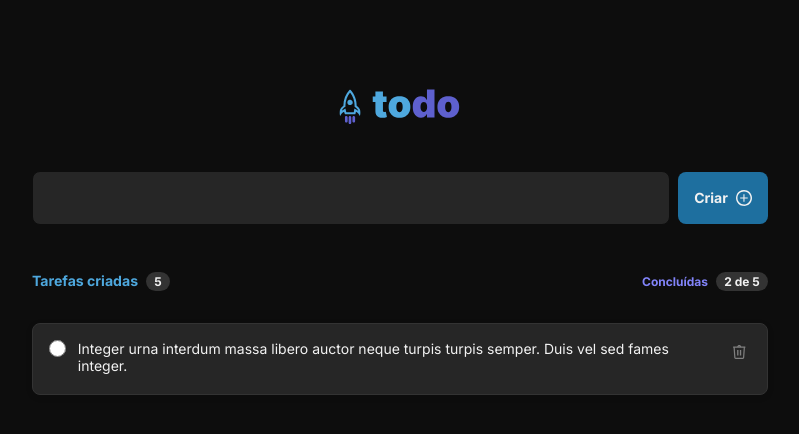
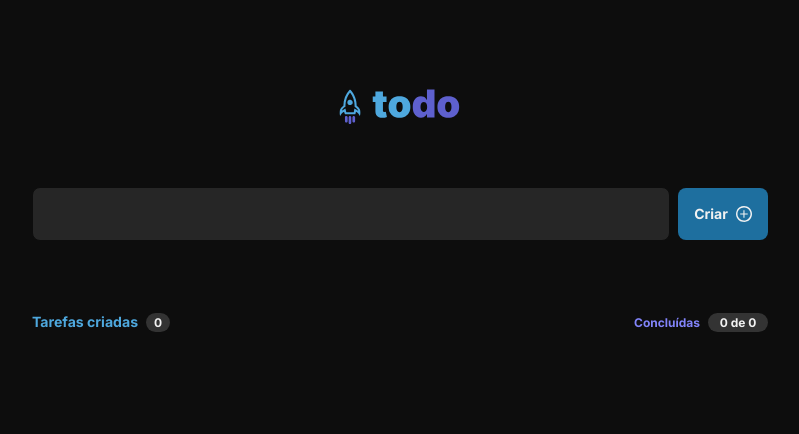
Before and after one commit to Renatonapoli/toDo, a React (Vite) app: page / in a window 1280 px wide. Shown: the top 434 px of the page, without its empty margins (240-1039 px from the left). Built offline with nearby package versions, Linux system fonts and the light colour scheme.

Commit message:
FeatÇ: Inserindo / Excluindo/ Contando / Riscando

```diff
--- a/src/App.module.css
+++ b/src/App.module.css
@@ -1,4 +1,7 @@
 main {
   display: flex;
   justify-content: center;
+  width: 100%;
+  height: 100%;
+  padding: 1rem;
 }
--- a/src/components/Lists/Lists.module.css
+++ b/src/components/Lists/Lists.module.css
@@ -48,7 +48,7 @@
   margin-left: 0.5rem;
   justify-content: center;
   background: var(--gray-400);
-  width: 3.25rem;
+  width: 3.75rem;
   height: 1.1875rem;
   padding: 0.13rem 0.5rem;
   border-radius: 999px;
@@ -59,11 +59,12 @@
 }
 
 section {
-  display: flex;
+  white-space: normal;
   background: var(--gray-500);
   width: 46rem;
   height: 72px;
   padding: 1rem;
+  margin-bottom: 1rem;
   border: 1px solid var(--gray-400);
   box-shadow: 0px 2px 8px rgba(0, 0, 0, 0.06);
   border-radius: 8px;
@@ -71,6 +72,7 @@ section {
 
 section ul {
   display: flex;
+  justify-content: space-between;
 }
 
 section input {
@@ -81,8 +83,13 @@ section input {
 }
 
 section p {
-  margin: 0 0.75rem;
+  margin-right: auto;
+  margin-left: 0.75rem;
   font-size: 0.875rem;
+}
+
+.completedTask {
+  text-decoration: line-through;
 }
 
 section img {
--- a/src/components/Lists/Lists.tsx
+++ b/src/components/Lists/Lists.tsx
@@ -1,32 +1,92 @@
+import { useState } from "react"
 import styles from "./Lists.module.css"
-
 import { Search } from "../Search/Search"
 
-export function Lists() {
+interface ListsProps {}
+
+export function Lists(props: ListsProps) {
+  const [tasks, setTasks] = useState<string[]>([])
+  const [completedTasks, setCompletedTasks] = useState<number>(0)
+  const [checkedTask, setCheckedTask] = useState<number | null>(null)
+  const [lastCheckedTask, setLastCheckedTask] = useState<number | null>(null)
+
+  function handleAddTask(task: string) {
+    setTasks((prevTasks) => [...prevTasks, task])
+  }
+
+  function handleDeleteTask(index: number) {
+    setTasks((prevTasks) => {
+      const newTasks = [...prevTasks]
+      newTasks.splice(index, 1)
+      return newTasks
+    })
+    setCheckedTask((prevCheckedTask) => {
+      if (prevCheckedTask === index) {
+        return null
+      }
+      return prevCheckedTask
+    })
+    setCompletedTasks((prevCompletedTasks) => prevCompletedTasks - 1)
+  }
+
+  function handleTaskStatusChange(index: number) {
+    if (checkedTask === index) {
+      setCheckedTask(null)
+      setCompletedTasks((prevCompletedTasks) => prevCompletedTasks - 1)
+    } else {
+      setCheckedTask(index)
+      setCompletedTasks((prevCompletedTasks) => prevCompletedTasks + 1)
+    }
+  }
+
+  function handleRadioClick(index: number) {
+    if (index === lastCheckedTask) {
+      setCheckedTask(null)
+      setCompletedTasks((prevCompletedTasks) => prevCompletedTasks - 1)
+      setLastCheckedTask(null)
+    }
+  }
+
   return (
     <div className={styles.containerLists}>
-      <Search />
+      <Search onAddTask={handleAddTask} />
       <header>
         <div className={styles.taskCreated}>
           <p>Tarefas criadas</p>
-          <span>5</span>
+          <span>{tasks.length}</span>
         </div>
         <div className={styles.completed}>
           <p>Concluídas</p>
-          <span>2 de 5</span>
+          <span>
+            {completedTasks} de {tasks.length}
+          </span>
         </div>
       </header>
 
-      <section>
-        <ul>
-          <input type="radio" name="" id="" />
-          <p>
-            Integer urna interdum massa libero auctor neque turpis turpis
-            semper. Duis vel sed fames integer.
-          </p>
-          <img src="../../src/assets/trash.svg" alt="" />
-        </ul>
-      </section>
+      <>
+        {tasks.map((task, index) => (
+          <section key={index}>
+            <ul>
+              <input
+                type="radio"
+                name="taskRadio"
+                id={`taskRadio${index}`}
+                checked={index === checkedTask}
+                onChange={() => handleTaskStatusChange(index)}
+                onClick={() => handleRadioClick(index)}
+              />
+              <p className={index === checkedTask ? styles.completedTask : ""}>
+                {task}
+              </p>
+              <img
+                onClick={() => handleDeleteTask(index)}
+                src="../../src/assets/trash.svg"
+                alt=""
+              />
+            </ul>
+          </section>
+        ))}
+      </>
     </div>
   )
 }
--- a/src/components/Search/Search.module.css
+++ b/src/components/Search/Search.module.css
@@ -1,7 +1,7 @@
 .container {
   display: flex;
   margin-top: -1.8rem;
-  position: absolute;
+  position: relative;
   justify-content: center;
   align-items: center;
 }
--- a/src/components/Search/Search.tsx
+++ b/src/components/Search/Search.tsx
@@ -1,10 +1,26 @@
 import styles from "./Search.module.css"
+import { useState } from "react"
 
-export function Search() {
+interface SearchProps {
+  onAddTask: (task: string) => void
+}
+
+export function Search({ onAddTask }: SearchProps) {
+  const [inputValue, setInpuValue] = useState("")
+
+  function handleInsertInformation() {
+    onAddTask(inputValue)
+    setInpuValue("")
+  }
+
+  function handleInputchange(event: React.ChangeEvent<HTMLInputElement>) {
+    setInpuValue(event.target.value)
+  }
+
   return (
     <div className={styles.container}>
-      <input type="text" name="" id="" />
-      <button>
+      <input type="text" value={inputValue} onChange={handleInputchange} />
+      <button onClick={handleInsertInformation}>
         Criar <img src="../../src/assets/addList.svg" alt="" />
       </button>
     </div>
```
